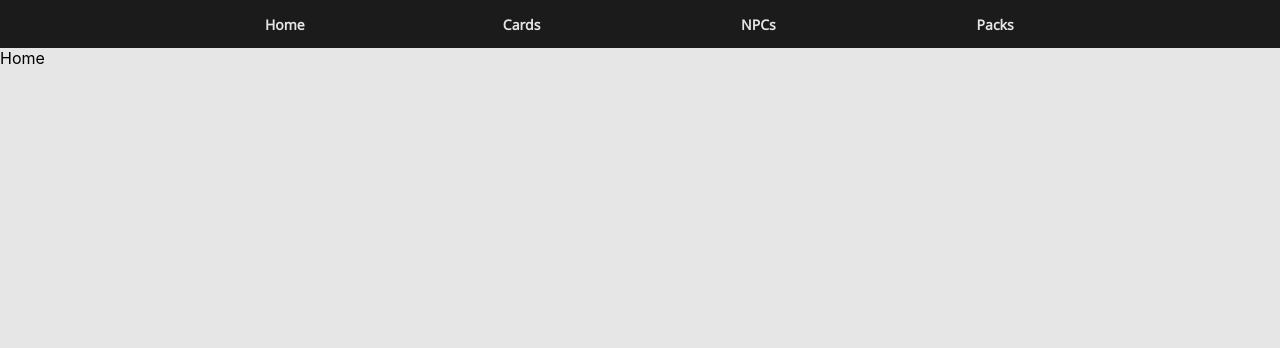
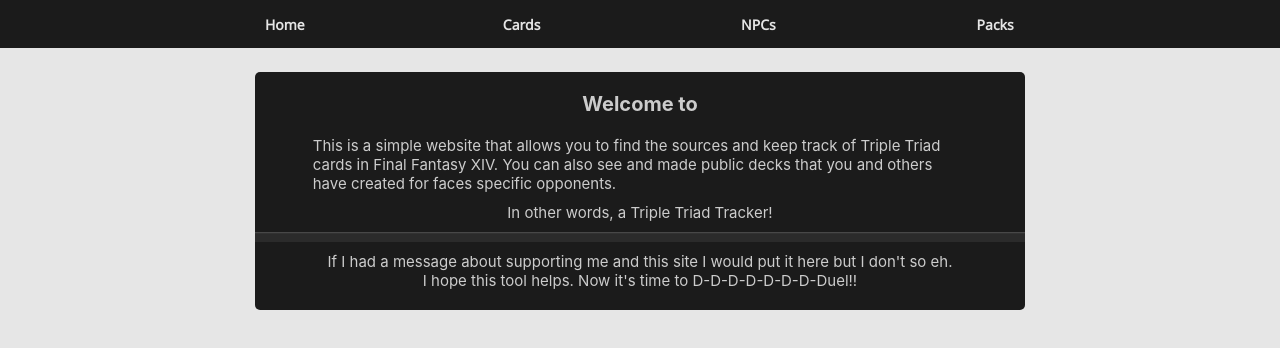
Before and after one commit to sestuna117/oracle-drive, a React (Create React App) app: page / in a window 1280 px wide. Shown: the top 348 px of the page. Built offline with nearby package versions, Linux system fonts and the light colour scheme; no server answers.

Commit message:
v0.8.1 - created basic home page

```diff
--- a/package.json
+++ b/package.json
@@ -1,6 +1,6 @@
 {
   "name": "oracle-drive",
-  "version": "0.8.0",
+  "version": "0.8.1",
   "private": true,
   "dependencies": {
     "@reduxjs/toolkit": "^1.6.2",
--- a/src/App.tsx
+++ b/src/App.tsx
@@ -18,6 +18,7 @@
 import NpcsListPage from "./components/npc-components/NpcsListPage";
 import NpcPage from "./components/npc-components/npc-page/NpcPage";
 import CardPacksPage from "./components/packs-components/CardPacksPage";
+import HomePage from "./components/home-component/HomePage";
 
 function App() {
   const dispatch = useAppDispatch();
@@ -69,7 +70,7 @@
           <NavBar />
           <Switch>
             <Route exact path="/">
-              <div>Home</div>
+              <HomePage />
             </Route>
             <Route exact path="/cards">
               <CardsListPage />
--- /dev/null
+++ b/src/components/home-component/HomePage.css
@@ -0,0 +1,22 @@
+.welcome-header {
+    margin: 20px 0;
+    font-size: 20px;
+    font-weight: bold;
+}
+
+.welcome-message, .welcome-summary, .welcome-footer {
+    width: 85%;
+    font-size: 15px;
+}
+
+.welcome-message {
+    text-align: left;
+}
+
+.welcome-footer, .welcome-summary {
+    text-align: center;
+}
+
+.welcome-summary {
+    margin: 10px;
+}
--- /dev/null
+++ b/src/components/home-component/HomePage.tsx
@@ -0,0 +1,27 @@
+import React from "react";
+import "./HomePage.css";
+
+export default function HomePage() {
+  return (
+    <div className="content">
+      <div className="welcome-header">Welcome to </div>
+      <div className="welcome-message">
+        <div>
+          This is a simple website that allows you to find the sources and keep
+          track of Triple Triad cards in Final Fantasy XIV. You can also see and
+          made public decks that you and others have created for faces specific
+          opponents.
+        </div>
+      </div>
+      <div className="welcome-summary">In other words, a Triple Triad Tracker!</div>
+      <div className="content-top-bar" />
+      <div className="welcome-footer">
+        <div>
+          If I had a message about supporting me and this site I would put it
+          here but I don't so eh.
+        </div>
+        <div>I hope this tool helps. Now it's time to D-D-D-D-D-D-D-Duel!!</div>
+      </div>
+    </div>
+  );
+}
--- a/src/components/packs-components/CardPacksPage.css
+++ b/src/components/packs-components/CardPacksPage.css
@@ -33,8 +33,8 @@
 
 .card-pack-table {
     width: 95%;
-    margin: auto;
     border-collapse: collapse;
+    margin: auto auto 15px;
 }
 
 .card-pack-table, .card-pack-table td, .card-pack-table th {
```
